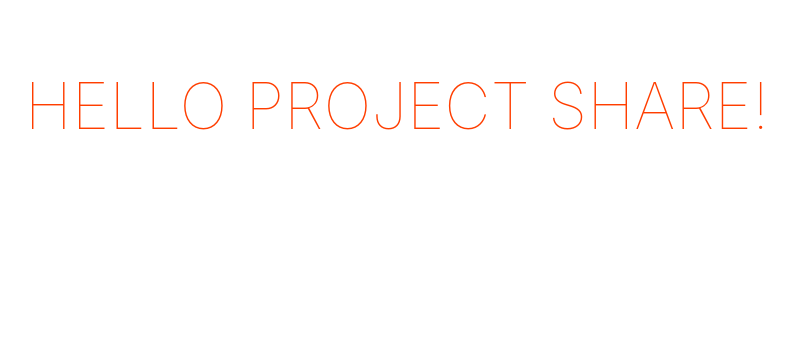
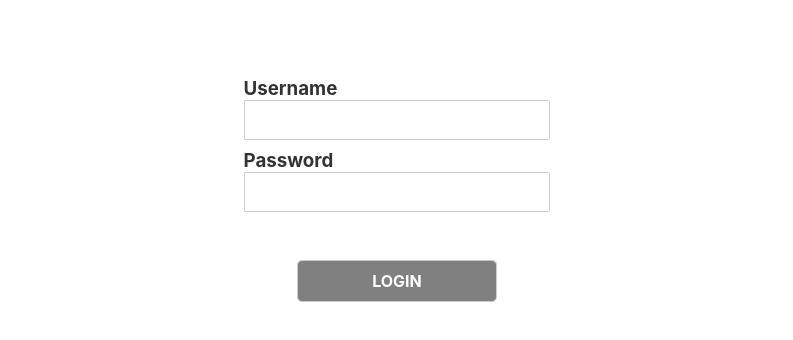
Before and after one commit to ieee-utd/project-share, a Svelte app: page / in a window 1280 px wide. Shown: the top 340 px of the page, without its empty margins (243-1036 px from the left). Built offline with nearby package versions, Linux system fonts and the light colour scheme.

Commit message:
Added login GUI

```diff
--- a/src/App.svelte
+++ b/src/App.svelte
@@ -5,25 +5,3 @@
 <main>
 	<h1>Hello {name}!</h1>
 </main>
-
-<style>
-	main {
-		text-align: center;
-		padding: 1em;
-		max-width: 240px;
-		margin: 0 auto;
-	}
-
-	h1 {
-		color: #ff3e00;
-		text-transform: uppercase;
-		font-size: 4em;
-		font-weight: 100;
-	}
-
-	@media (min-width: 640px) {
-		main {
-			max-width: none;
-		}
-	}
-</style>
--- a/src/main.ts
+++ b/src/main.ts
@@ -1,10 +1,7 @@
-import App from './App.svelte';
+import Login from './pages/Login.svelte';
 
-const app = new App({
+const login = new Login({
 	target: document.body,
-	props: {
-		name: 'Project Share'
-	}
 });
 
-export default app;
+export default login;
--- /dev/null
+++ b/src/pages/Login.svelte
@@ -0,0 +1,50 @@
+<script>
+    let username = "";
+    let password = "";
+
+    const handleSubmit = () => {
+        alert("Username: " + username + "\nPassword: " + password);
+
+        submit({email, password})
+    }
+
+    export let submit;
+</script>
+
+<form on:submit="{handleSubmit}">
+    <h3>
+        <label>Username</label>
+        <input name = "username" bind:value={username} />
+        <label>Password</label>
+        <input name = "password" bind:value={password} />
+    </h3>
+
+    <button>Login</button>
+</form>
+
+<style>
+    form {
+    background: #fff;
+    padding: 50px;
+    display: flex;
+    flex-direction: column;
+    justify-content: center;
+    align-items: center;
+    }
+
+    button {
+    margin-top: 20px;
+    background: grey;
+    color: white;
+    padding: 10px 0;
+    width: 200px;
+    border-radius: 5px;
+    text-transform: uppercase;
+    font-weight: bold;
+    cursor: pointer;
+    }
+
+    button:hover {
+        background: darkgrey;
+    }
+</style>
```
